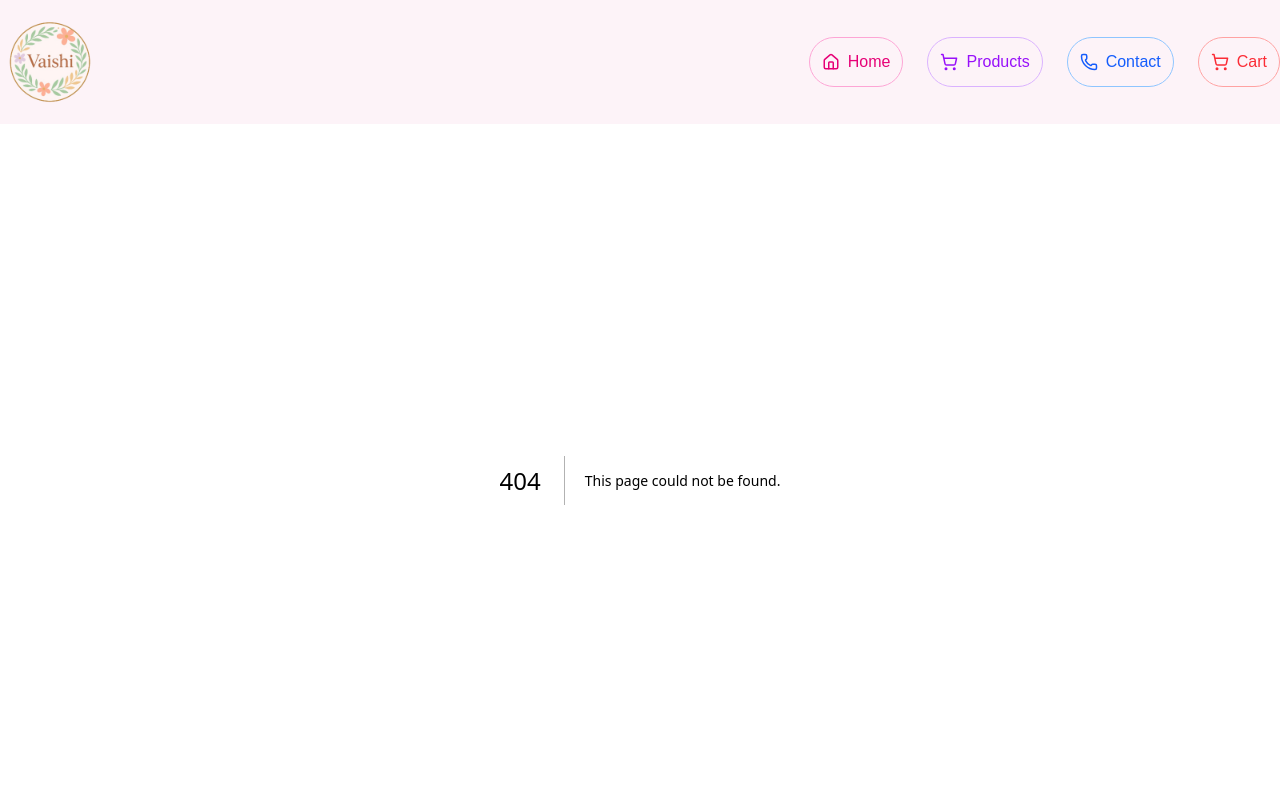
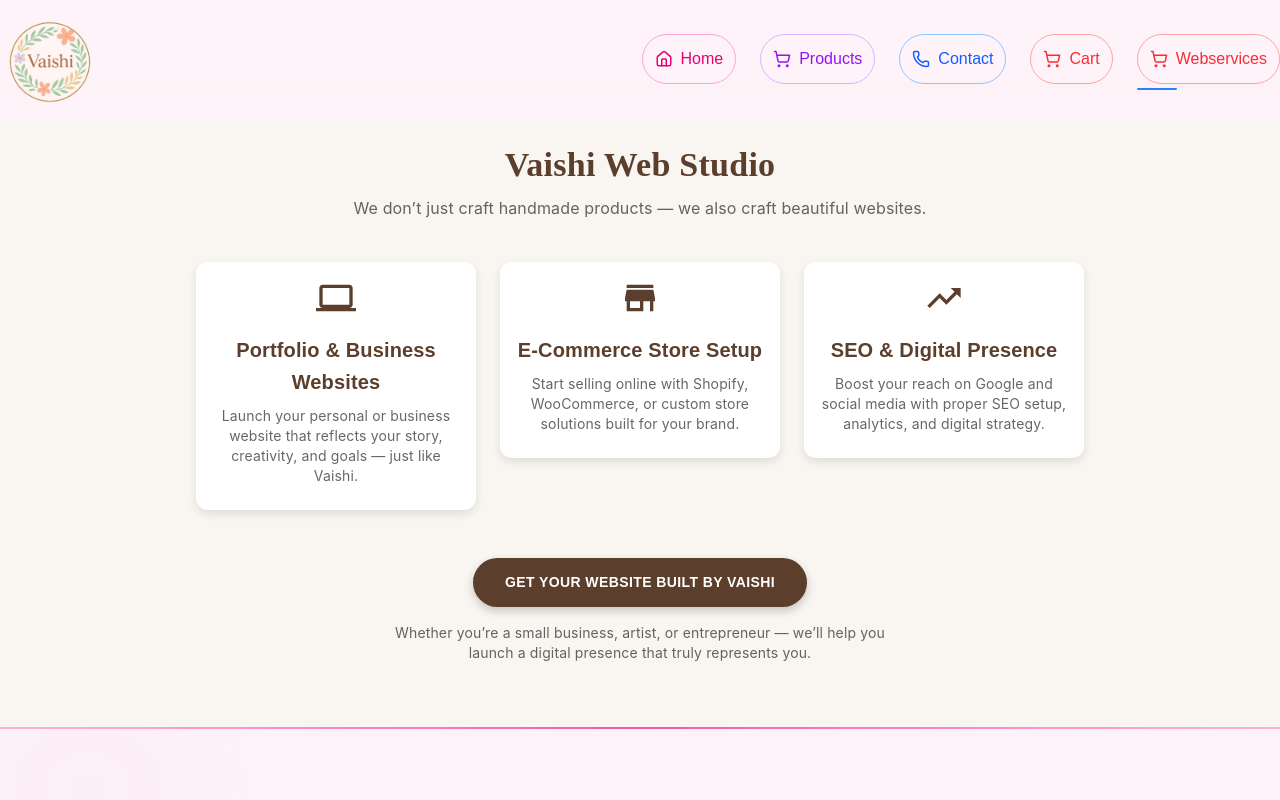
Before and after one commit to vaishnaviyadav25/business, a Next.js app: page /webpage in a window 1280 px wide. Before the commit this address had no page. Shown: the top 800 px of the page. Built offline with nearby package versions, Linux system fonts and the light colour scheme.

Commit message:
Added the web srvices

```diff
--- a/package.json
+++ b/package.json
@@ -9,6 +9,11 @@
     "lint": "eslint"
   },
   "dependencies": {
+    "@emotion/react": "^11.14.0",
+    "@emotion/styled": "^11.14.1",
+    "@mui/icons-material": "^7.3.4",
+    "@mui/material": "^7.3.4",
+    "@mui/system": "^7.3.3",
     "@vercel/analytics": "^1.5.0",
     "framer-motion": "^12.23.24",
     "lucide-react": "^0.548.0",
--- /dev/null
+++ b/src/app/webpage/page.tsx
@@ -0,0 +1,12 @@
+import React from "react";
+import Webservices from "@/components/Webservices";
+import Footerpage from "@/components/Footerpage"
+
+export default function Page() {
+  return <main>
+
+        <Webservices/>
+
+        <Footerpage />
+      </main>
+}
--- /dev/null
+++ b/src/components/Webservices.tsx
@@ -0,0 +1,183 @@
+"use client";
+
+import React from "react";
+import {
+  Box,
+  Typography,
+  Card,
+  CardContent,
+  Button,
+} from "@mui/material";
+import { Laptop, Store, Brush, TrendingUp } from "@mui/icons-material";
+import { motion } from "framer-motion";
+import { useRouter } from "next/navigation";
+
+const Webservices = () => {
+  const router = useRouter();
+
+  // Elegant, Vaishi-style colors — warm, creative, handmade tone
+  const primaryColor = "#5B3E2B"; // Deep earthy brown
+  const accentColor = "#E3B783"; // Soft beige-gold highlight
+  const backgroundColor = "#F9F5F0"; // Light handmade-paper tone
+
+  const services = [
+    {
+      icon: <Laptop sx={{ fontSize: 40, color: primaryColor }} />,
+      title: "Portfolio & Business Websites",
+      description:
+        "Launch your personal or business website that reflects your story, creativity, and goals — just like Vaishi.",
+    },
+    {
+      icon: <Store sx={{ fontSize: 40, color: primaryColor }} />,
+      title: "E-Commerce Store Setup",
+      description:
+        "Start selling online with Shopify, WooCommerce, or custom store solutions built for your brand.",
+    },
+    {
+      icon: <TrendingUp sx={{ fontSize: 40, color: primaryColor }} />,
+      title: "SEO & Digital Presence",
+      description:
+        "Boost your reach on Google and social media with proper SEO setup, analytics, and digital strategy.",
+    },
+  ];
+
+  return (
+    <Box
+      sx={{
+        backgroundColor,
+        py: { xs: 6, md: 8 },
+        px: { xs: 2, sm: 6 },
+        textAlign: "center",
+      }}
+    >
+      {/* Heading */}
+      <motion.div
+        initial={{ opacity: 0, y: 30 }}
+        animate={{ opacity: 1, y: 0 }}
+        transition={{ duration: 0.6 }}
+      >
+        <Typography
+          variant="h4"
+          sx={{
+            fontWeight: 700,
+            color: primaryColor,
+            mb: 1,
+            fontFamily: "'Playfair Display', serif",
+          }}
+        >
+          Vaishi Web Studio
+        </Typography>
+        <Typography
+          variant="subtitle1"
+          sx={{
+            color: "text.secondary",
+            mb: 5,
+            maxWidth: 600,
+            mx: "auto",
+            fontFamily: "'Inter', sans-serif",
+          }}
+        >
+          We don’t just craft handmade products — we also craft beautiful websites.
+        </Typography>
+      </motion.div>
+
+      {/* Services section */}
+      <Box
+        sx={{
+          display: "flex",
+          flexWrap: "wrap",
+          justifyContent: "center",
+          gap: 3,
+        }}
+      >
+        {services.map((service, index) => (
+          <motion.div
+            key={index}
+            initial={{ opacity: 0, y: 40 }}
+            whileInView={{ opacity: 1, y: 0 }}
+            transition={{ delay: index * 0.15, duration: 0.6 }}
+          >
+            <Card
+              sx={{
+                borderRadius: 3,
+                boxShadow: "0px 4px 10px rgba(0,0,0,0.1)",
+                backgroundColor: "#fff",
+                width: 280,
+                "&:hover": {
+                  transform: "translateY(-6px)",
+                  boxShadow: "0px 6px 16px rgba(0,0,0,0.15)",
+                  transition: "0.3s",
+                },
+              }}
+            >
+              <CardContent>
+                <Box sx={{ mb: 2 }}>{service.icon}</Box>
+                <Typography
+                  variant="h6"
+                  sx={{
+                    fontWeight: 600,
+                    color: primaryColor,
+                    mb: 1,
+                    fontFamily: "'Poppins', sans-serif",
+                  }}
+                >
+                  {service.title}
+                </Typography>
+                <Typography
+                  variant="body2"
+                  sx={{
+                    color: "text.secondary",
+                    fontFamily: "'Inter', sans-serif",
+                  }}
+                >
+                  {service.description}
+                </Typography>
+              </CardContent>
+            </Card>
+          </motion.div>
+        ))}
+      </Box>
+
+      {/* CTA Section */}
+      <Box sx={{ mt: 6 }}>
+        <Button
+          variant="contained"
+          onClick={() => router.push("/contact")}
+          sx={{
+            backgroundColor: primaryColor,
+            color: "#fff",
+            px: 4,
+            py: 1.5,
+            fontWeight: 600,
+            borderRadius: "30px",
+            fontFamily: "'Poppins', sans-serif",
+            boxShadow: "0 4px 10px rgba(0,0,0,0.2)",
+            "&:hover": {
+              backgroundColor: accentColor,
+              color: "#2D1B10",
+              boxShadow: "0 6px 12px rgba(0,0,0,0.25)",
+            },
+          }}
+        >
+          Get Your Website Built by Vaishi
+        </Button>
+
+        <Typography
+          variant="body2"
+          sx={{
+            mt: 2,
+            color: "text.secondary",
+            maxWidth: 500,
+            mx: "auto",
+            fontFamily: "'Inter', sans-serif",
+          }}
+        >
+          Whether you’re a small business, artist, or entrepreneur — we’ll help you
+          launch a digital presence that truly represents you.
+        </Typography>
+      </Box>
+    </Box>
+  );
+};
+
+export default Webservices;
--- a/src/layout/Navigation.tsx
+++ b/src/layout/Navigation.tsx
@@ -88,6 +88,17 @@ export const Navigation = () => {
             {pathname === '/cart' && <div className="h-[2px] w-10 bg-blue-500 mt-1 rounded-full"></div>}
           </div>
 
+           <div className="flex flex-col items-start">
+            <Link
+              href="/webpage"
+              onClick={() => setMenuOpen(false)}
+              className="flex items-center gap-2 p-3 rounded-full border border-red-300 text-red-500 hover:bg-green-100 transition-all w-full"
+            >
+              <ShoppingCart size={18} /> Webservices
+            </Link>
+            {pathname === '/webpage' && <div className="h-[2px] w-10 bg-blue-500 mt-1 rounded-full"></div>}
+          </div>
+
         </div>
 
 
```
Also changed, not shown: 1 other file (tests, documents, lock files or other folders).
